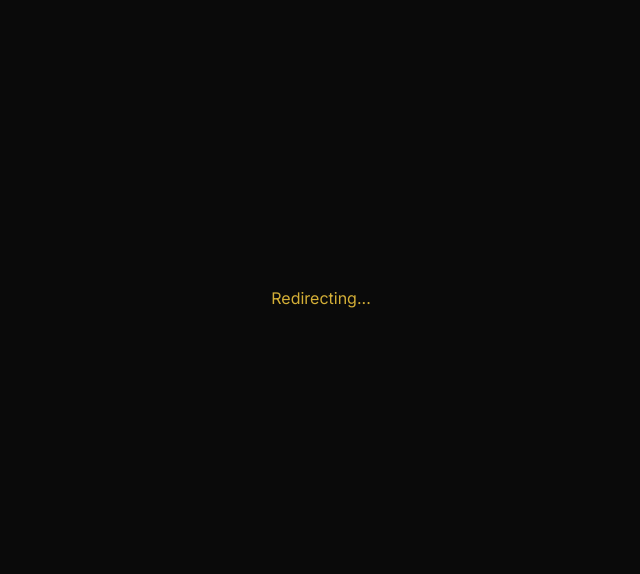
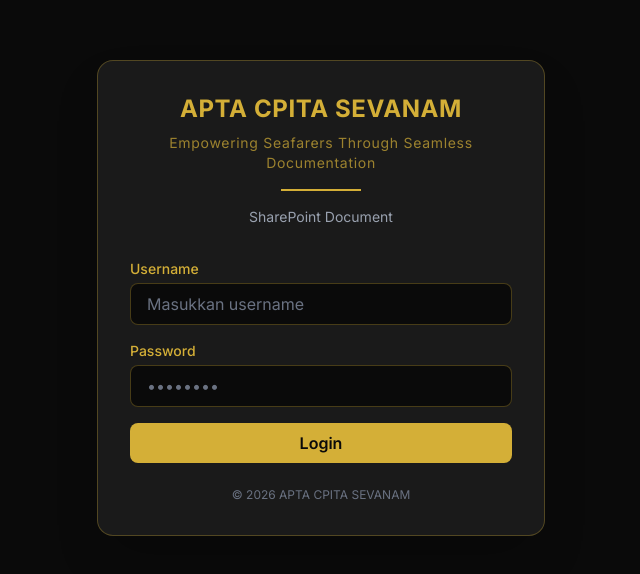
Before and after one commit to adamrmdhn/sharepointcsi, a Next.js app: page /login in a window 1280 px wide. Before the commit this address had no page. Shown: the part 102-676 px from the top of the page, without its empty margins (319-959 px from the left). Built offline with nearby package versions, Linux system fonts and the light colour scheme.

Commit message:
fix: kembali ke awal

```diff
--- a/app/dashboard/page.tsx
+++ b/app/dashboard/page.tsx
@@ -1,49 +1,79 @@
 "use client";
 
-import { useEffect, useState } from "react";
+import { useSession } from "next-auth/react";
+import { useEffect } from "react";
+import { redirect } from "next/navigation";
 import Link from "next/link";
 import Image from "next/image";
 
-// Data dummy untuk testing
-const dummyUser = {
-  email: "adamrmdhn",
-  role: "super_admin",
-};
+export default function DashboardPage() {
+  const { data: session, status } = useSession();
+  const userRole = (session?.user as any)?.role;
 
-export default function DashboardPage() {
-  const [user, setUser] = useState(dummyUser);
+  useEffect(() => {
+    if (status === "unauthenticated") {
+      redirect("/login");
+    }
+  }, [status]);
+
+  if (status === "loading") {
+    return (
+      <div className="flex justify-center items-center min-h-screen bg-[#0a0a0a]">
+        <div className="animate-spin rounded-full h-12 w-12 border-b-2 border-[#D4AF37]"></div>
+      </div>
+    );
+  }
+
+  if (!session) {
+    return null;
+  }
+
+  const menuItems = [
+    {
+      title: "E-SID",
+      description: "Kelola dan monitoring dokumen E-SID pelaut",
+      href: "/e-sid",
+    },
+    {
+      title: "Buku Pelaut",
+      description: "Kelola dan monitoring Buku Pelaut",
+      href: "/buku-pelaut",
+    },
+    {
+      title: "VISA",
+      description: "Kelola dan monitoring dokumen VISA",
+      href: "/visa",
+    },
+  ];
 
   return (
     <div className="min-h-screen bg-[#0a0a0a]">
-      {/* Navbar */}
       <nav className="bg-[#1a1a1a] border-b border-[#D4AF37]/20 sticky top-0 z-50">
         <div className="max-w-7xl mx-auto px-4 sm:px-6 lg:px-8">
           <div className="flex justify-between items-center h-16">
             <div className="flex items-center gap-3">
-              <Image
-                src="/logo.png"
-                alt="APTA CPITA SEVANAM"
-                width={40}
-                height={40}
-                className="object-contain"
-              />
               <h1 className="text-lg font-bold text-[#D4AF37] tracking-wide hidden sm:block">
                 APTA CPITA SEVANAM
               </h1>
             </div>
             <div className="flex items-center gap-4">
               <div className="text-sm text-gray-400 hidden sm:block">
-                {user.email}
+                {session.user?.email}
               </div>
-              <div className="px-3 py-1 rounded-full text-xs font-medium border border-red-500 text-red-400">
-                Super Admin
+              <div className={`px-3 py-1 rounded-full text-xs font-medium border ${
+                userRole === "super_admin" ? "border-red-500 text-red-400" :
+                userRole === "admin" ? "border-[#D4AF37] text-[#D4AF37]" :
+                "border-gray-500 text-gray-400"
+              }`}>
+                {userRole === "super_admin" ? "Super Admin" :
+                 userRole === "admin" ? "Admin" : "User"}
               </div>
-              <button
-                onClick={() => window.location.href = "/login"}
+              <a
+                href="/api/auth/signout"
                 className="text-sm text-gray-400 hover:text-red-400 transition-colors"
               >
                 Logout
-              </button>
+              </a>
             </div>
           </div>
         </div>
@@ -61,13 +91,13 @@
             />
             <div>
               <h1 className="text-2xl font-bold text-[#D4AF37] mb-2">
-                Selamat Datang, {user.email}
+                Selamat Datang, {session.user?.email}
               </h1>
               <p className="text-gray-400">
-                Anda login sebagai <span className="text-[#D4AF37] font-semibold">Super Admin</span>
-              </p>
-              <p className="text-yellow-500 text-sm mt-2">
-                ⚠️ Mode Bypass Login - Hanya untuk Testing!
+                Anda login sebagai <span className="text-[#D4AF37] font-semibold">
+                  {userRole === "super_admin" ? "Super Admin" :
+                   userRole === "admin" ? "Admin" : "User"}
+                </span>
               </p>
             </div>
           </div>
@@ -75,46 +105,24 @@
 
         <h2 className="text-lg font-semibold text-[#D4AF37] mb-4">Menu Utama</h2>
         <div className="grid grid-cols-1 md:grid-cols-3 gap-6">
+          {menuItems.map((item) => (
             <Link
-            href="/e-sid"
+              key={item.href}
+              href={item.href}
               className="group bg-[#1a1a1a] border border-[#D4AF37]/20 rounded-xl hover:border-[#D4AF37]/50 transition-all duration-200 p-6 hover:shadow-lg hover:shadow-[#D4AF37]/5"
             >
               <h3 className="text-lg font-semibold text-white group-hover:text-[#D4AF37] transition-colors">
-              E-SID
+                {item.title}
               </h3>
-            <p className="text-sm text-gray-400 mt-1">Kelola dan monitoring dokumen E-SID pelaut</p>
+              <p className="text-sm text-gray-400 mt-1">{item.description}</p>
               <div className="mt-4 text-sm text-[#D4AF37] group-hover:translate-x-1 transition-transform inline-block">
                 Lihat →
               </div>
             </Link>
-
-          <Link
-            href="/buku-pelaut"
-            className="group bg-[#1a1a1a] border border-[#D4AF37]/20 rounded-xl hover:border-[#D4AF37]/50 transition-all duration-200 p-6 hover:shadow-lg hover:shadow-[#D4AF37]/5"
-          >
-            <h3 className="text-lg font-semibold text-white group-hover:text-[#D4AF37] transition-colors">
-              Buku Pelaut
-            </h3>
-            <p className="text-sm text-gray-400 mt-1">Kelola dan monitoring Buku Pelaut</p>
-            <div className="mt-4 text-sm text-[#D4AF37] group-hover:translate-x-1 transition-transform inline-block">
-              Lihat →
-            </div>
-          </Link>
-
-          <Link
-            href="/visa"
-            className="group bg-[#1a1a1a] border border-[#D4AF37]/20 rounded-xl hover:border-[#D4AF37]/50 transition-all duration-200 p-6 hover:shadow-lg hover:shadow-[#D4AF37]/5"
-          >
-            <h3 className="text-lg font-semibold text-white group-hover:text-[#D4AF37] transition-colors">
-              VISA
-            </h3>
-            <p className="text-sm text-gray-400 mt-1">Kelola dan monitoring dokumen VISA</p>
-            <div className="mt-4 text-sm text-[#D4AF37] group-hover:translate-x-1 transition-transform inline-block">
-              Lihat →
-            </div>
-          </Link>
+          ))}
         </div>
 
+        {userRole === "super_admin" && (
           <div className="mt-8 bg-[#1a1a1a] border border-[#D4AF37]/20 rounded-xl p-6">
             <div className="flex items-center justify-between">
               <div>
@@ -129,6 +137,7 @@
               </Link>
             </div>
           </div>
+        )}
       </div>
     </div>
   );
--- a/app/login/page.tsx
+++ b/app/login/page.tsx
@@ -1,19 +1,96 @@
 "use client";
 
-import { useEffect } from "react";
+import { useState } from "react";
+import { signIn } from "next-auth/react";
 import { useRouter } from "next/navigation";
+import Image from "next/image";
 
 export default function LoginPage() {
   const router = useRouter();
+  const [email, setEmail] = useState("");
+  const [password, setPassword] = useState("");
+  const [error, setError] = useState("");
+  const [loading, setLoading] = useState(false);
 
-  useEffect(() => {
-    // Langsung redirect ke dashboard
-    router.push("/dashboard");
-  }, []);
+  const handleSubmit = async (e: React.FormEvent) => {
+    e.preventDefault();
+    setError("");
+    setLoading(true);
+
+    const result = await signIn("credentials", {
+      email,
+      password,
+      redirect: false,
+    });
+
+    setLoading(false);
+
+    if (result?.error) {
+      setError("Username atau password salah");
+    } else {
+      router.push("/dashboard");
+    }
+  };
 
   return (
-    <div className="min-h-screen flex items-center justify-center bg-[#0a0a0a]">
-      <div className="text-[#D4AF37]">Redirecting...</div>
+    <div className="min-h-screen flex items-center justify-center bg-[#0a0a0a] px-4">
+      <div className="bg-[#1a1a1a] border border-[#D4AF37]/30 rounded-2xl shadow-2xl p-8 w-full max-w-md">
+        <div className="text-center mb-8">
+          <h1 className="text-2xl font-bold text-[#D4AF37] tracking-wide">
+            APTA CPITA SEVANAM
+          </h1>
+          <p className="text-[#D4AF37]/70 text-sm mt-2 tracking-wider">
+            Empowering Seafarers Through Seamless Documentation
+          </p>
+          <div className="w-20 h-0.5 bg-[#D4AF37] mx-auto mt-4"></div>
+          <p className="text-gray-400 text-sm mt-4">SharePoint Document</p>
+        </div>
+
+        <form onSubmit={handleSubmit}>
+          <div className="mb-4">
+            <label className="block text-sm font-medium text-[#D4AF37] mb-1">
+              Username
+            </label>
+            <input
+              type="text"
+              value={email}
+              onChange={(e) => setEmail(e.target.value)}
+              className="w-full px-4 py-2 bg-[#0a0a0a] border border-[#D4AF37]/30 rounded-lg focus:outline-none focus:ring-2 focus:ring-[#D4AF37] focus:border-transparent transition text-white placeholder-gray-500"
+              placeholder="Masukkan username"
+              required
+            />
+          </div>
+          <div className="mb-4">
+            <label className="block text-sm font-medium text-[#D4AF37] mb-1">
+              Password
+            </label>
+            <input
+              type="password"
+              value={password}
+              onChange={(e) => setPassword(e.target.value)}
+              className="w-full px-4 py-2 bg-[#0a0a0a] border border-[#D4AF37]/30 rounded-lg focus:outline-none focus:ring-2 focus:ring-[#D4AF37] focus:border-transparent transition text-white placeholder-gray-500"
+              placeholder="••••••••"
+              required
+            />
+          </div>
+          {error && (
+            <div className="mb-4 p-3 bg-red-900/30 border border-red-700/50 rounded-lg text-red-400 text-sm">
+              {error}
+            </div>
+          )}
+          <button
+            type="submit"
+            disabled={loading}
+            className="w-full bg-[#D4AF37] text-[#0a0a0a] font-semibold py-2 rounded-lg hover:bg-[#C9A84C] transition disabled:opacity-50 disabled:cursor-not-allowed"
+          >
+            {loading ? "Loading..." : "Login"}
+          </button>
+        </form>
+
+        <div className="mt-6 text-center text-xs text-gray-500">
+          &copy; {new Date().getFullYear()} APTA CPITA SEVANAM
+        </div>
+      </div>
     </div>
   );
 }
```
Lines whose indentation alone changed are shown as unchanged.
